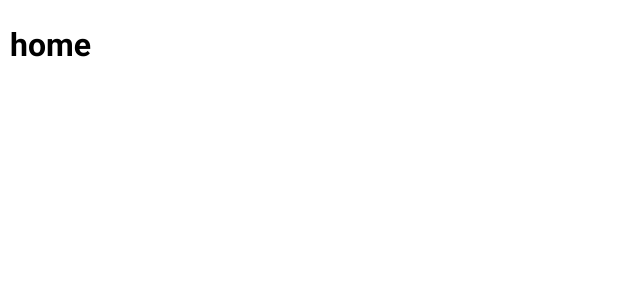
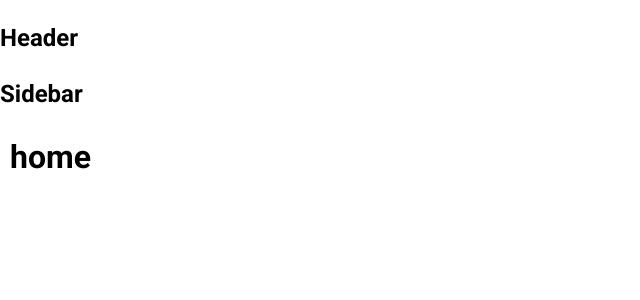
Before and after one commit to operationd8979/TipConnect-ClientSide, a React (Create React App) app: page / in a window 1280 px wide. Shown: the top 300 px of the page, without its empty margins (0-640 px from the left). Built offline with nearby package versions, Linux system fonts and the light colour scheme.

Commit message:
default layout + routes

```diff
--- a/src/App.tsx
+++ b/src/App.tsx
@@ -1,14 +1,26 @@
-import React from 'react';
+import React, { Fragment } from 'react';
 import { Routes, Route } from 'react-router-dom';
 import { publicRoutes } from './routes/index';
+import { DefaultLayout } from './components/Layout';
 
 function App() {
     return (
         <div className="App">
             <Routes>
                 {publicRoutes.map((route, index) => {
+                    const Layout = route.layout || (route.layout === null ? Fragment : DefaultLayout);
                     const Page = route.component;
-                    return <Route key={index} path={route.path} element={<Page />} />;
+                    return (
+                        <Route
+                            key={index}
+                            path={route.path}
+                            element={
+                                <Layout>
+                                    <Page />
+                                </Layout>
+                            }
+                        />
+                    );
                 })}
             </Routes>
         </div>
--- /dev/null
+++ b/src/components/Layout/DefaultLayout/Header/index.tsx
@@ -0,0 +1,5 @@
+function Header() {
+    return <h2>Header</h2>;
+}
+
+export default Header;
--- /dev/null
+++ b/src/components/Layout/DefaultLayout/Sidebar/index.tsx
@@ -0,0 +1,5 @@
+function Sidebar() {
+    return <h2>Sidebar</h2>;
+}
+
+export default Sidebar;
--- /dev/null
+++ b/src/components/Layout/DefaultLayout/index.tsx
@@ -0,0 +1,16 @@
+import Header from './Header';
+import Sidebar from './Sidebar';
+
+function DefaultLayout({ children }: { children: JSX.Element }) {
+    return (
+        <div>
+            <Header />
+            <div className="container">
+                <Sidebar />
+                <div className="content">{children}</div>
+            </div>
+        </div>
+    );
+}
+
+export default DefaultLayout;
--- /dev/null
+++ b/src/components/Layout/index.tsx
@@ -0,0 +1 @@
+export { default as DefaultLayout } from './DefaultLayout';
--- a/src/routes/route.tsx
+++ b/src/routes/route.tsx
@@ -1,9 +1,9 @@
 import { Home, Login, Register } from '../screens';
 
-const publicRoutes = [
+const publicRoutes: { path: string; component: () => JSX.Element; layout?: string | null }[] = [
     { path: '/', component: Home },
     { path: '/login', component: Login },
-    { path: '/register', component: Register },
+    { path: '/register', component: Register, layout: null },
 ];
 
 const privateRoutes = [null];
```
